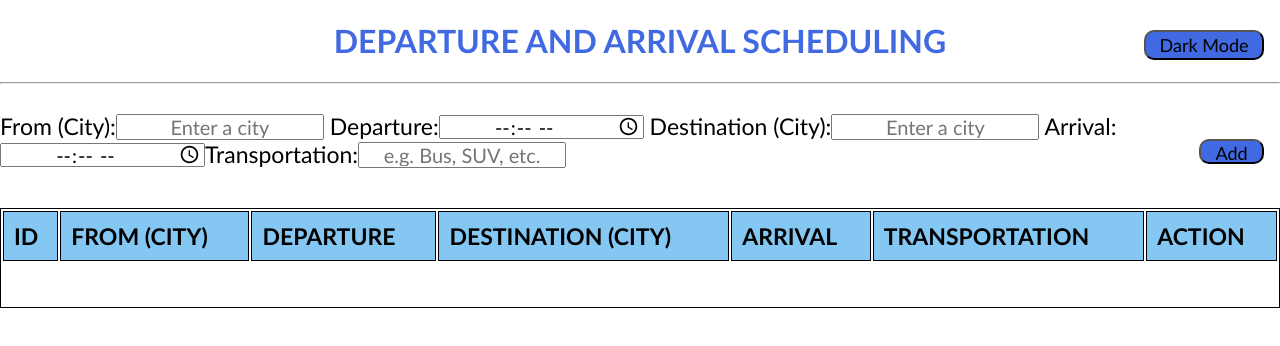
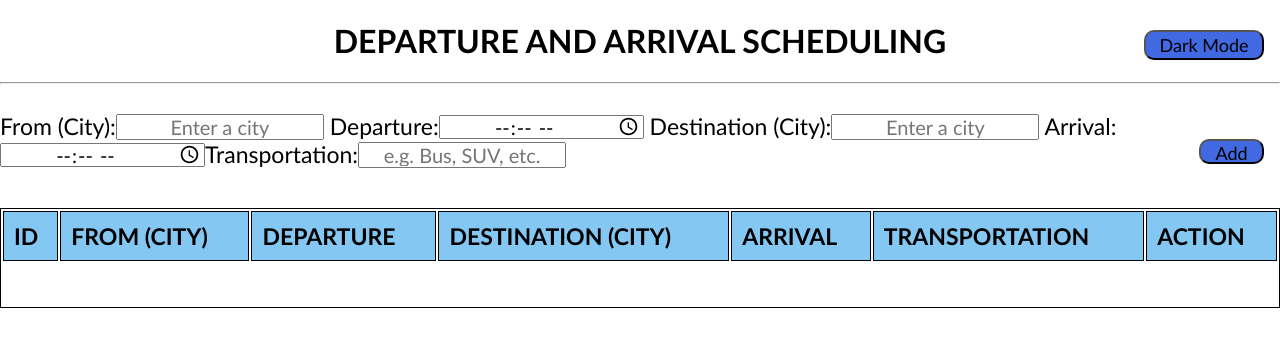
Before and after one commit to shironeechan/scheduling-system-task, a React (Create React App) app: page / in a window 1280 px wide. Shown: the top 346 px of the page. Built offline with nearby package versions, Linux system fonts and the light colour scheme.

Commit message:
change h1 font's color

```diff
--- a/src/App.css
+++ b/src/App.css
@@ -237,7 +237,7 @@ h1
   font-family: 'Gill Sans', 'Gill Sans MT', Calibri, 'Trebuchet MS', sans-serif;
   font-weight: bold;
   text-align: center;
-  color: royalblue;
+  color: black;
 }
 
 .dark h1
```
